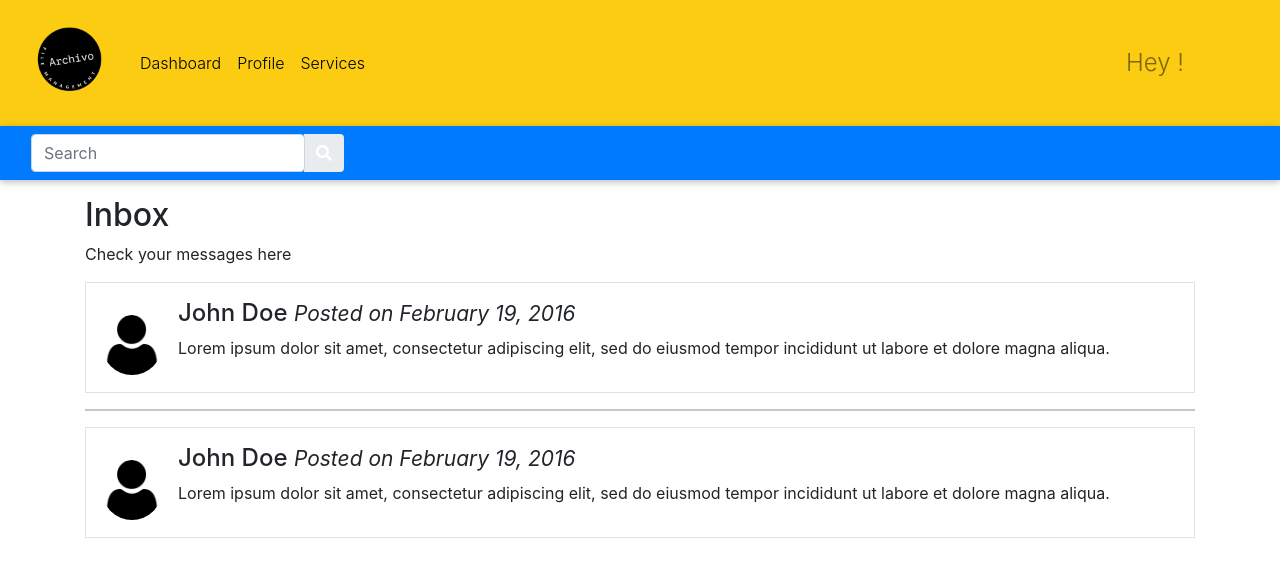
After one commit to xxpsynagure/Archivo, a Django app: page /notifications in a window 1280 px wide. The commit adds this page. Shown: the top 577 px of the page. Run offline with Django 3.2, Linux system fonts and the light colour scheme; some libraries are stand-ins or nearby versions; some web fonts are replaced.

Commit message:
Notif sent | Page title,logo added | msg structure

```diff
--- a/SFMS/urls.py
+++ b/SFMS/urls.py
@@ -15,5 +15,6 @@ urlpatterns = [
     path("TeacherDashboard",views.TeacherDashboard, name="TeacherDashboard"),
     path("StudentDashboard/StudentProfile", views.StudentProfile, name="StudentProfile"),
     path("TeacherDashboard/TeacherProfile", views.TeacherProfile, name="TeacherProfile"),
-    path("StudentDashboard/<SubjectCode>", views.StudentFilePage, name="StudentFilePage")
+    path("StudentDashboard/<SubjectCode>", views.StudentFilePage, name="StudentFilePage"),
+    path("notifications",views.notifications, name="notifications"),
 ]
--- a/SFMS/views.py
+++ b/SFMS/views.py
@@ -172,10 +172,26 @@ def TeacherDashboard(request):
 
     data ={}
     for item in cur:
-        name = item[0] + '-'+ str(item[1]) + '' + item[2]
+        name = item[0] + '-'+ str(item[1]) + item[2]
         data[name]=item[4]
+    print(data)
 
-    print(data)
+    if(request.method == 'POST'):
+        try:
+            Class = "".join(request.POST.get("class").split('-'))
+            Title = request.POST.get("title")
+            Content = request.POST.get("content")
+            print(Class,Title,Content)
+
+            cur=connections['default'].cursor()
+            cur.execute(f"INSERT INTO Notification(ssid,Class,Title,Message) VALUES ('{USN}','{Class}','{Title}','{Content}');")
+            messages.success(request,"Message Sent")
+
+        except (ObjectDoesNotExist,AttributeError,TypeError) as e:
+            print(e)
+            messages.warning(request, "Form not filled, \n Please check again")
+            return redirect('TeacherDashboard')
+
     return render(request, "TeacherDashboard.html",{'username':greeting(), 'url':'/TeacherDashboard', 'Purl':'/TeacherDashboard/TeacherProfile'}|{'subject':data})
 
 
@@ -315,3 +331,6 @@ def StudentFilePage(request, SubjectCode):
     print(type(file[1]))
 
     return redirect('StudentFilePage', SubjectCode)
+
+def notifications(request):
+    return render(request, "notifications.html")
--- a/templates/base.html
+++ b/templates/base.html
@@ -5,7 +5,10 @@
     <meta charset="UTF-8">
     <meta http-equiv="X-UA-Compatible" content="IE=edge">
     <meta name="viewport" content="width=device-width, initial-scale=1.0">
-    <title></title>
+    <title>Archivo</title>
+
+    <link rel="icon" type="image" href="../static/assets/images/Archivo-logos_black.png"/>
+
     <!-- Font Awesome -->
 <link rel="stylesheet" href="https://use.fontawesome.com/releases/v5.8.2/css/all.css">
 <!-- Google Fonts -->
--- a/templates/index.html
+++ b/templates/index.html
@@ -9,7 +9,7 @@
         <meta name="author" content="" />
         <title>Archivo</title>
         <!-- Favicon-->
-        <link rel="icon" type="image/x-icon" href="../static/assets/favicon.ico" />
+        <link rel="icon" type="image" href="../static/assets/images/Archivo-logos_black.png"/>
         <!-- Font Awesome icons (free version)-->
         <script src="https://use.fontawesome.com/releases/v5.15.4/js/all.js" crossorigin="anonymous"></script>
         <!-- Simple line icons-->
--- /dev/null
+++ b/templates/notifications.html
@@ -0,0 +1,31 @@
+{%extends 'base.html'%}
+{% load static %}
+{%block content%}
+<link rel="stylesheet" href="https://cdn.jsdelivr.net/npm/bootstrap@4.6.1/dist/css/bootstrap.min.css">
+<script src="https://cdn.jsdelivr.net/npm/jquery@3.5.1/dist/jquery.slim.min.js"></script>
+<script src="https://cdn.jsdelivr.net/npm/popper.js@1.16.1/dist/umd/popper.min.js"></script>
+<script src="https://cdn.jsdelivr.net/npm/bootstrap@4.6.1/dist/js/bootstrap.bundle.min.js"></script>
+
+
+<div class="container mt-3" >
+    <h2>Inbox</h2>
+    <p>Check your messages here</p>
+
+    <div class="media border p-3">
+      <img src="{%static 'assets/images/user.png' %}" alt="John Doe" class="mr-3 mt-3 rounded-circle" style="width:60px;">
+      <div class="media-body" >
+        <h4>John Doe <small><i>Posted on February 19, 2016</i></small></h4>
+        <p>Lorem ipsum dolor sit amet, consectetur adipiscing elit, sed do eiusmod tempor incididunt ut labore et dolore magna aliqua.</p>
+      </div>
+    </div>
+    <hr>
+    <div class="media border p-3">
+        <img src="{%static 'assets/images/user.png' %}" alt="John Doe" class="mr-3 mt-3 rounded-circle" style="width:60px;">
+        <div class="media-body">
+          <h4>John Doe <small><i>Posted on February 19, 2016</i></small></h4>
+          <p>Lorem ipsum dolor sit amet, consectetur adipiscing elit, sed do eiusmod tempor incididunt ut labore et dolore magna aliqua.</p>
+        </div>
+      </div>
+</div>
+
+{% endblock %}
```
Also changed, not shown: templates/TeacherDashboard.html (+12 -6 lines).
